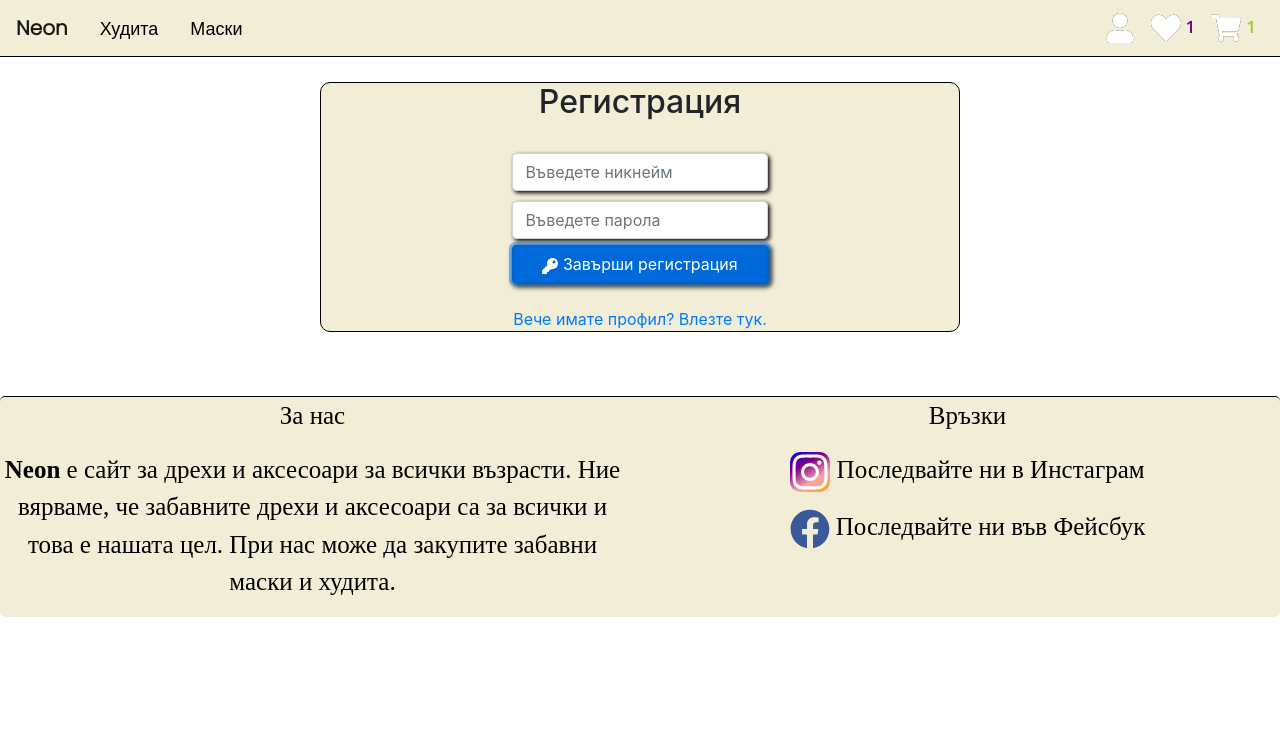
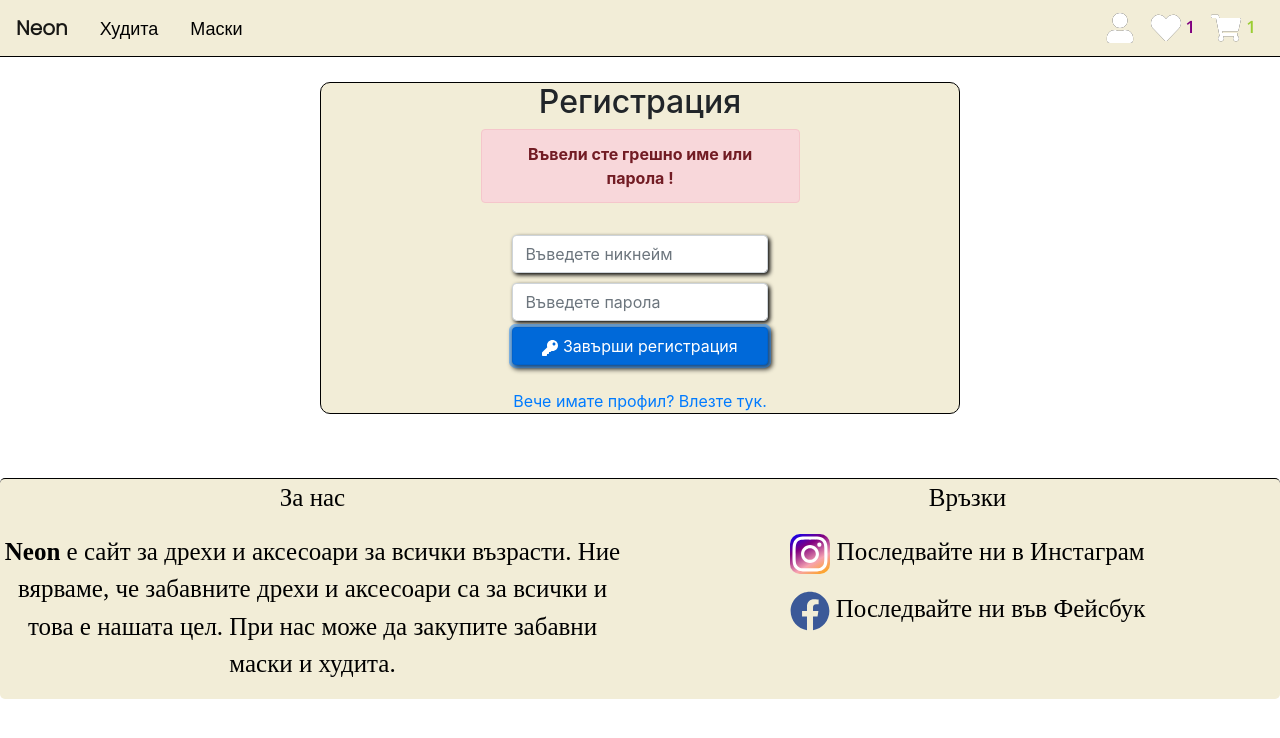
Before and after one commit to MartinYordanov374/WebStore-FullStack-Mockup, a React (Create React App) app: page /Register in a window 1280 px wide. Both pictures are taken after a click on the button "Завърши регистрация". Shown: the top 738 px of the page. Built offline with nearby package versions, Linux system fonts and the light colour scheme; no server answers; a web font is replaced by a local one.

Commit message:
Added alerts to the register form

```diff
--- a/src/Components/Register.js
+++ b/src/Components/Register.js
@@ -1,8 +1,8 @@
-import React, {useState} from 'react'
+import React, {useState, useEffect} from 'react'
 import './css/login.css'
 import Navbar from './Header'
 import Footer from './Footer'
-import {FormControl, Button} from 'react-bootstrap'
+import {FormControl, Button, Alert} from 'react-bootstrap'
 import {FaRegUser, FaKey} from 'react-icons/fa'
 import Axios from 'axios'
 import $ from 'jquery'
@@ -11,19 +11,57 @@ export default function Register() {
     const [userReg, setUserReg] = useState('')
     const [passReg, setPassReg] = useState('')
 
+    useEffect(()=>{
+        hideAlerts()
+    },[])
     const register=()=>{
+            if($('.enterPassword').val().length>8)
+            {
                 Axios.post('http://localhost:3307/register',{
                          username: userReg,
                          password: passReg
                      }).then((response)=>{
                          console.log(response)
                 })
+                showAlertSuccess()
+            }
+            else
+            {
+                showAlertFail()
+            }
+    }
+
+    const hideAlerts=()=>{
+        $('.alert-success').fadeOut()
+        $('.alert-danger').fadeOut()
+
+    }
+    const hideAlertSuccess=()=>{
+        $('.alert-success').fadeOut()
+    }
+    const showAlertSuccess=()=>{
+        $('.alert-success').css('opacity', 1)
+        $('.alert-success').fadeIn()
+        hideAlertFail()
+
+    }
+    const hideAlertFail=()=>{
+        $('.alert-danger').fadeOut()
+    }
+    const showAlertFail=()=>{
+        $('.alert-danger').css('opacity', 1)
+        $('.alert-danger').fadeIn()
+        hideAlertSuccess()
+
     }
     return (
         <div className='loginFormWrapper'>
             <Navbar/>
             <div className='loginForm'>
                 <h2>Регистрация</h2>
+                <Alert className='alert-success' onClick={hideAlertSuccess}> <strong>Регистрацията е успешна!</strong></Alert>
+                <Alert className='alert-danger' onClick={hideAlertFail}> <strong> Въвели сте грешно име или парола !</strong></Alert>
+
                 <FormControl className='enterUsername' onChange={(e)=>setUserReg(e.target.value)} placeholder='Въведете никнейм'/>
                 <FormControl className='enterPassword'  onChange = {(e)=>setPassReg(e.target.value)} type='password' placeholder='Въведете парола'/>
                 <Button className='submitLoginForm' onClick ={register}><FaKey/> Завърши регистрация </Button>
--- a/src/Components/css/login.css
+++ b/src/Components/css/login.css
@@ -7,6 +7,18 @@
   border-color: black;
   border-style: solid;
   border-width: 1px;
+}
+
+.loginForm .alert-success {
+  opacity: 0;
+  width: 50%;
+  margin-left: 25%;
+}
+
+.loginForm .alert-danger {
+  opacity: 0;
+  width: 50%;
+  margin-left: 25%;
 }
 
 .loginForm .createSpace {
--- a/src/Components/css/login.scss
+++ b/src/Components/css/login.scss
@@ -12,6 +12,16 @@ $backgroundColorForm:  #F2EDD7FF;
     border-color: black;
     border-style: solid;
     border-width: 1px;
+    .alert-success{
+        opacity: 0;
+        width: 50%;
+        margin-left: 25%;
+    }
+    .alert-danger{
+        opacity: 0;
+        width: 50%;
+        margin-left: 25%;
+    }
     .createSpace{
         opacity: 0;
         margin: 5%;
```
Also changed, not shown: 2 other files (tests, documents, lock files or other folders). Lines whose indentation alone changed are shown as unchanged.
